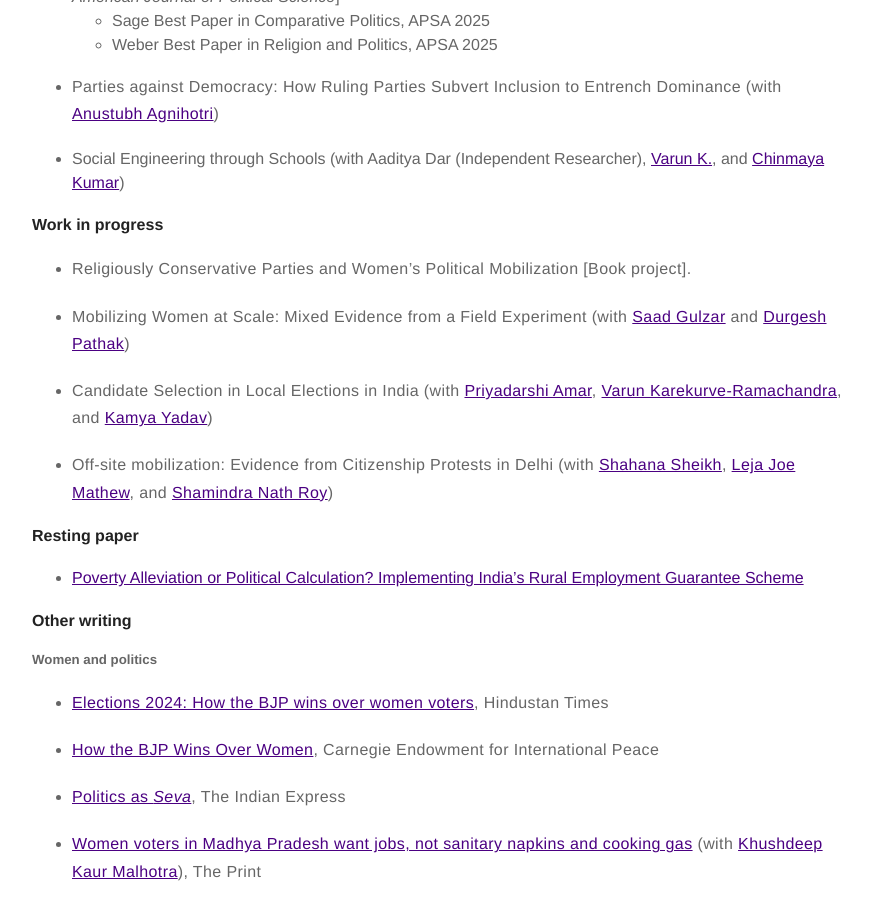
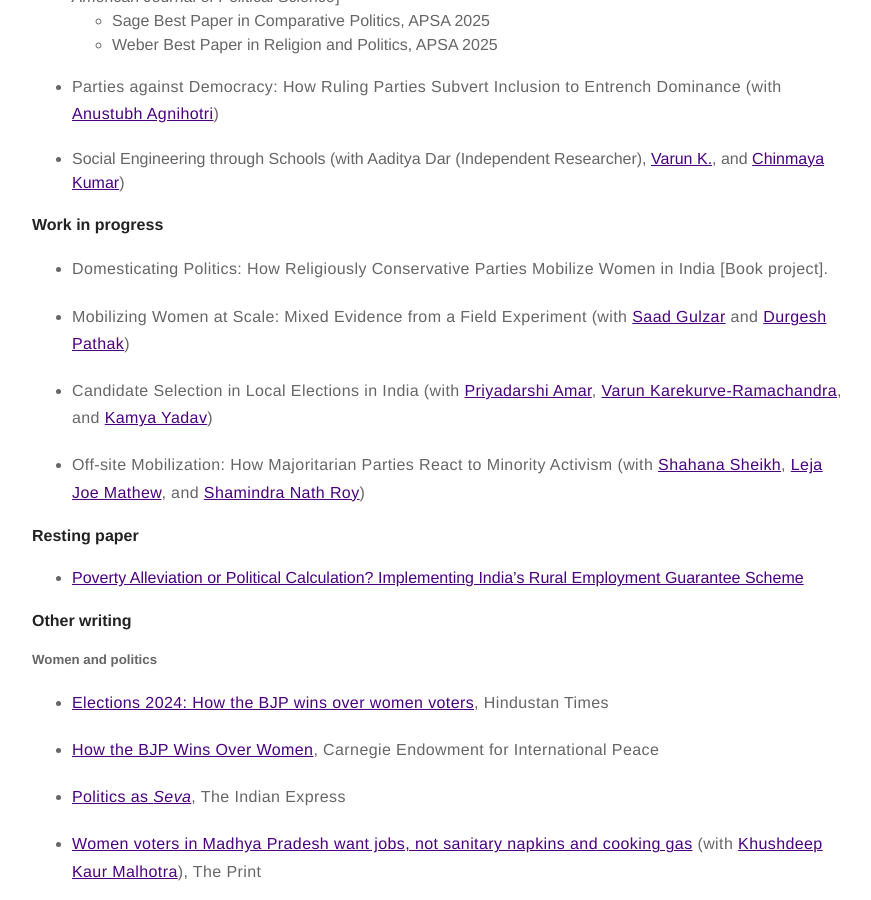
Before and after one commit to anirvanchowdhury/anirvanchowdhury.github.io, a Jekyll site: the page built from research.md, in a window 1280 px wide and 900 px high, scrolled down 1632 px. Shown: the whole window, without its empty margins (203-1074 px from the left). Built offline with Jekyll 4.4.1, drawn with Linux system fonts in a browser that asks for light colours.

Commit message:
Update research.md

```diff
--- a/research.md
+++ b/research.md
@@ -40,7 +40,7 @@ For a sketch of the argument, research design, and evidence, please click [here]
 * Social Engineering through Schools (with Aaditya Dar (Independent Researcher), [Varun K.](https://sites.google.com/view/varunk/), and [Chinmaya Kumar](https://chinmayakumar.com/))
 
 #### Work in progress
-* Religiously Conservative Parties and Women's Political Mobilization [Book project].
+* Domesticating Politics: How Religiously Conservative Parties Mobilize Women in India [Book project].
 
 * Mobilizing Women at Scale: Mixed Evidence from a Field Experiment (with [Saad Gulzar](http://saadgulzar.com/) and [Durgesh Pathak](http://aamaadmiparty.org/teams/durgesh-pathak/))
 
@@ -50,7 +50,7 @@ For a sketch of the argument, research design, and evidence, please click [here]
 -->
 * Candidate Selection in Local Elections in India (with [Priyadarshi Amar](https://priyadarshiamar.github.io/), [Varun Karekurve-Ramachandra](https://www.varun-kr.com/), and [Kamya Yadav](https://kamyayadav.github.io/))
 
-* Off-site mobilization: Evidence from Citizenship Protests in Delhi (with [Shahana Sheikh](https://politicalscience.yale.edu/people/shahana-sheikh), [Leja Joe Mathew](https://polisci.brown.edu/people/leja-joe-mathew), and [Shamindra Nath Roy](https://www.cprindia.org/people/shamindra-nath-roy))
+* Off-site Mobilization: How Majoritarian Parties React to Minority Activism (with [Shahana Sheikh](https://politicalscience.yale.edu/people/shahana-sheikh), [Leja Joe Mathew](https://polisci.brown.edu/people/leja-joe-mathew), and [Shamindra Nath Roy](https://www.cprindia.org/people/shamindra-nath-roy))
 
 
 #### Resting paper
```
